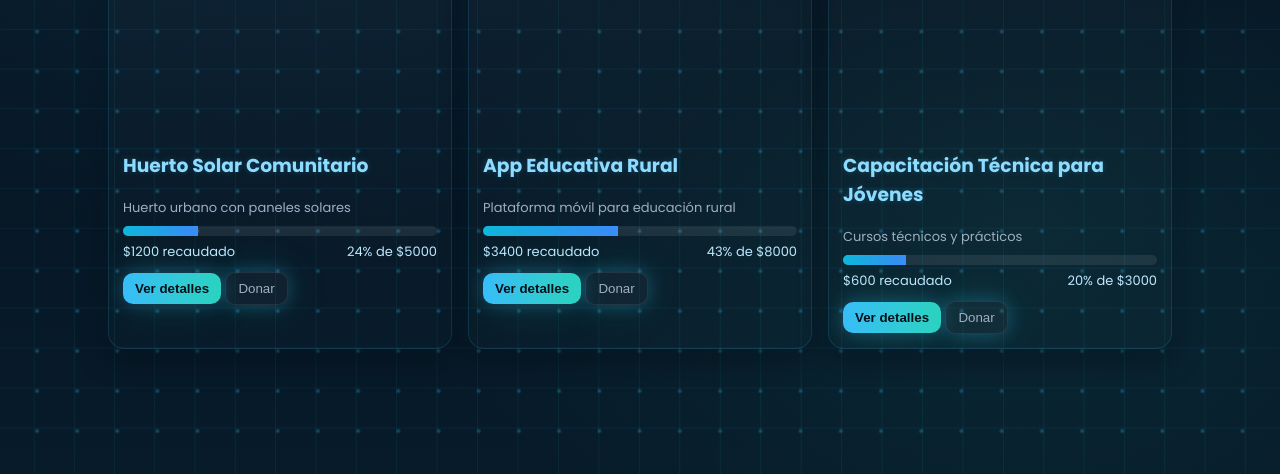
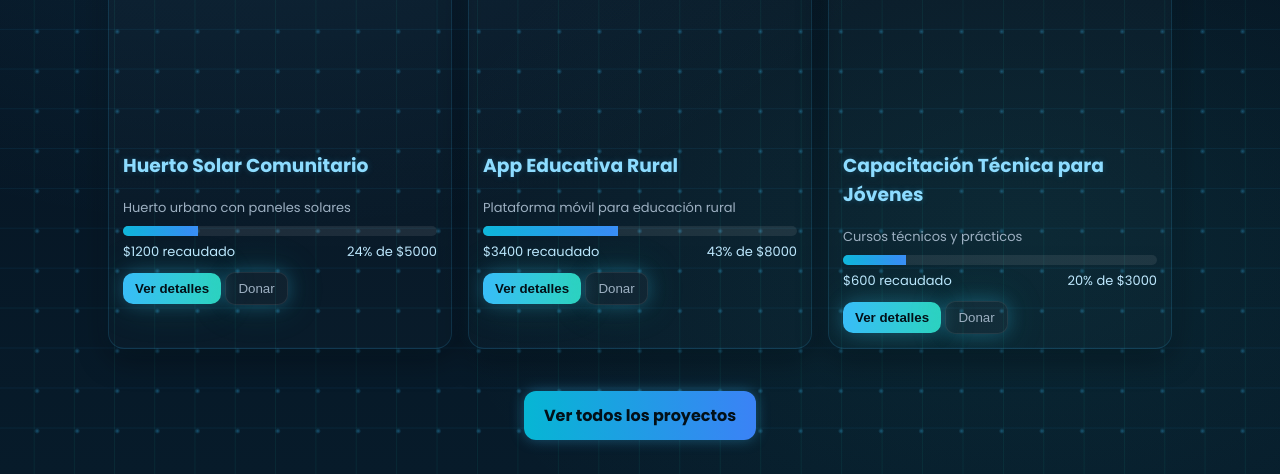
Before and after one commit to ADAESXX/Proyecto-Programacion-Orientada-a-Objetos, a plain HTML site: page index.html in a window 1280 px wide. Shown: the part 326-800 px from the top of the page. Drawn offline with Linux system fonts and the light colour scheme.

Commit message:
Agregando boton de ver todos los proyectos y enlazando a proyectos.html

```diff
--- a/index.html
+++ b/index.html
@@ -176,6 +176,17 @@ header .auth-buttons { display:flex; gap:10px; align-items:center; }
 .progress-info{ display:flex; justify-content:space-between; font-size:13px; color:#bfe9ff; margin-top:6px; }
 </style>
 
+
+<style>
+.view-all-bottom{
+  display:inline-block; padding:12px 20px; border-radius:12px;
+  background: linear-gradient(90deg,#06b6d4,#3b82f6); color:#031018; font-weight:700;
+  text-decoration:none; box-shadow:0 0 14px rgba(56,189,248,.35);
+  transition: transform .15s ease, filter .2s ease, box-shadow .2s ease;
+}
+.view-all-bottom:hover{ transform: translateY(-1px); filter: brightness(1.08); box-shadow:0 0 22px rgba(56,189,248,.55); }
+</style>
+
 </head>
 <body>
   <canvas id="bg-grid"></canvas>
@@ -209,6 +220,10 @@ header .auth-buttons { display:flex; gap:10px; align-items:center; }
   </section>
 
   <section id="projects" class="grid"></section>
+
+  <div style="display:flex; justify-content:center; margin:28px 0;">
+    <a href="proyectos.html" class="view-all-bottom">Ver todos los proyectos</a>
+  </div>
 </main>
 
 <div id="modal-root" class="modal-root"></div>
```
